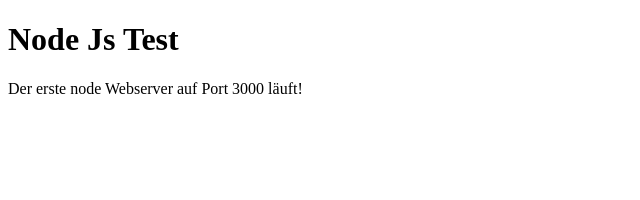
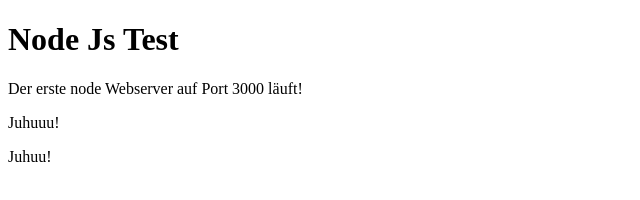
Before and after one commit to MrTBrown/Repo, a website: page node/public/index.html in a window 1280 px wide. Shown: the whole page, without its empty margins (0-640 px from the left). Drawn offline with Linux system fonts and the light colour scheme.

Commit message:
noch 2 p

```diff
--- a/node/public/index.html
+++ b/node/public/index.html
@@ -8,5 +8,7 @@
 <body>
     <h1>Node Js Test</h1>
     <p> Der erste node Webserver auf Port 3000 läuft!</p>
+    <p> Juhuuu!</p>
+    <p> Juhuu!</p>
 </body>
 </html>
```
